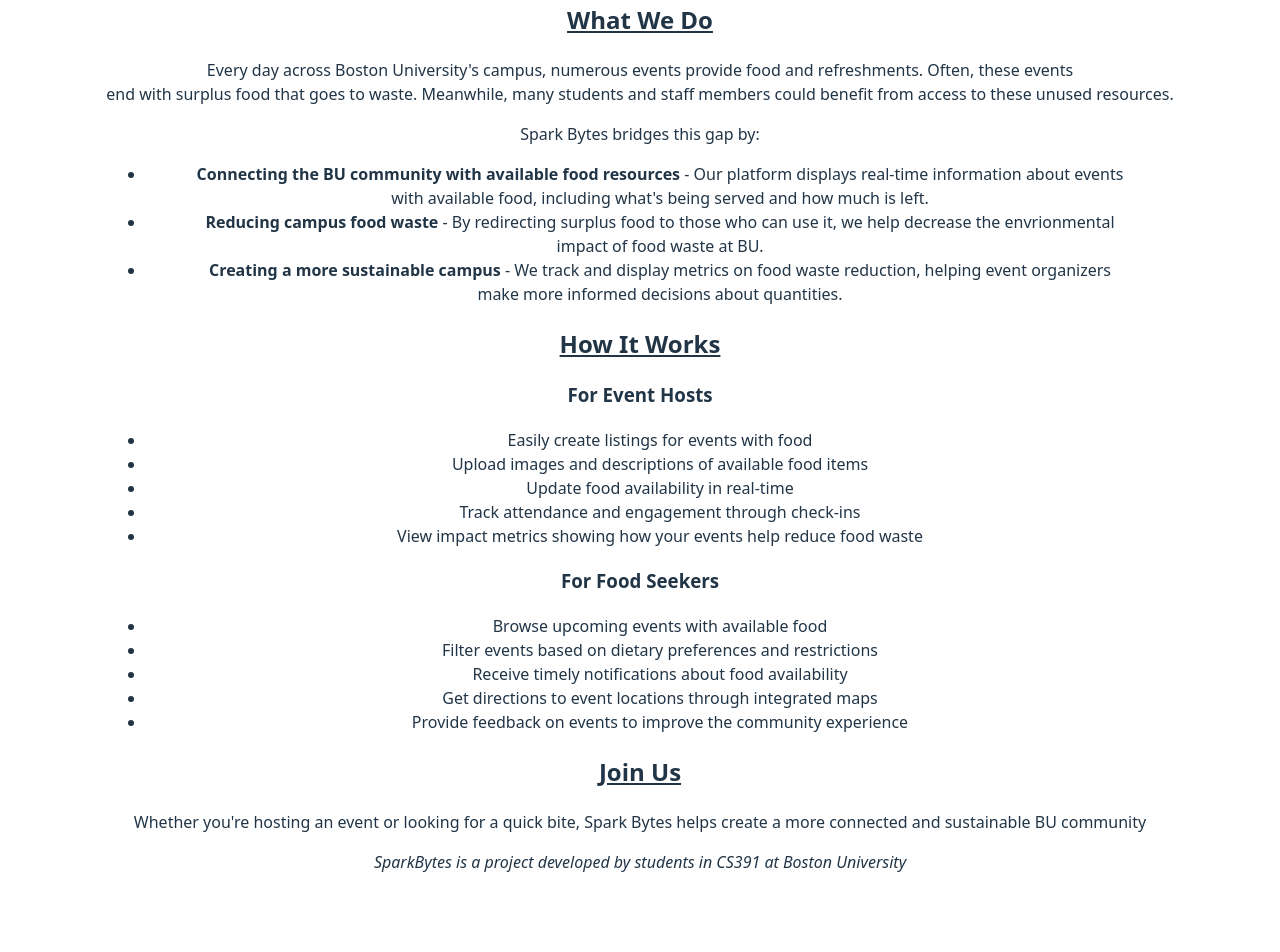
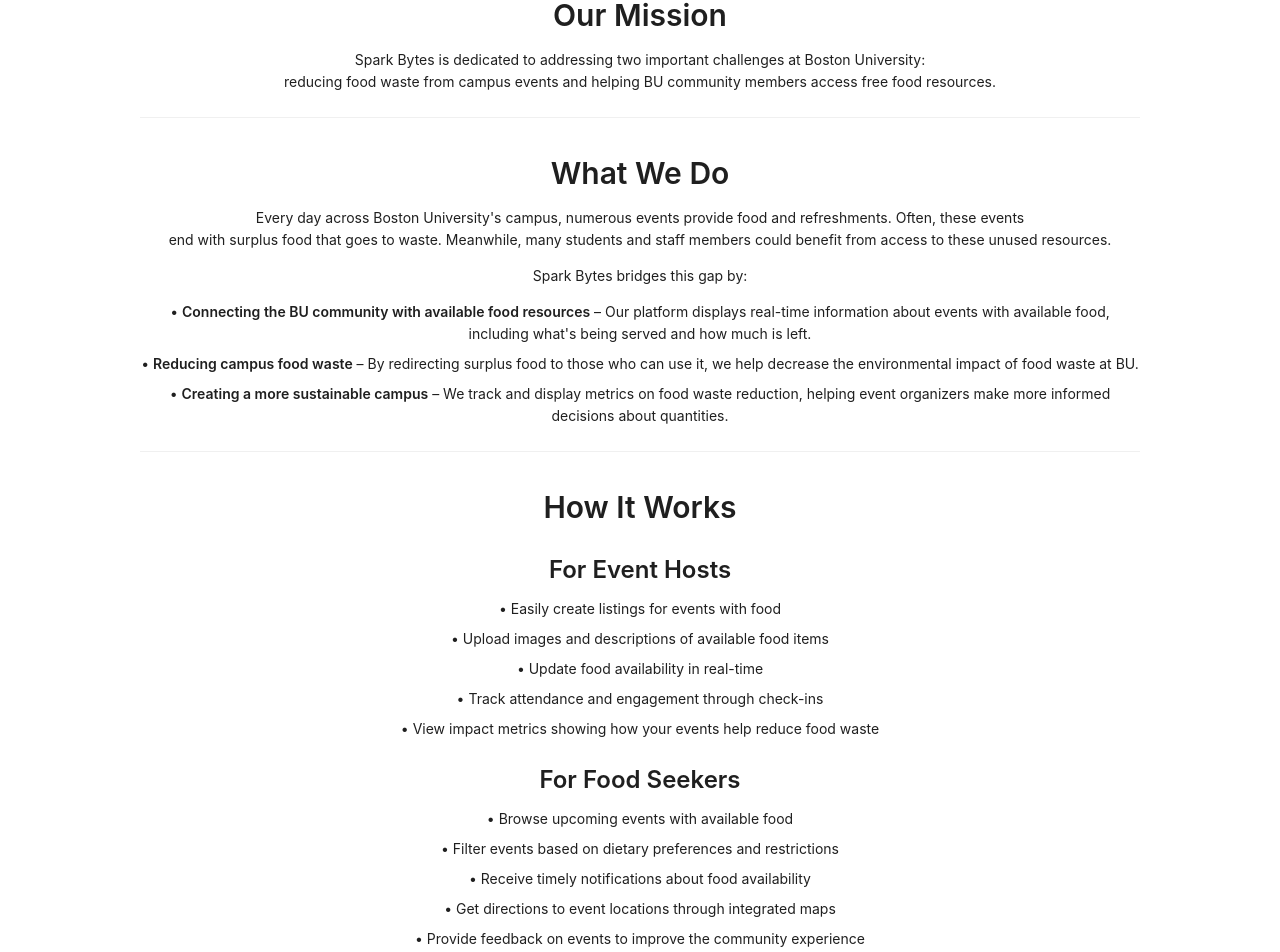
Before and after one commit to simransingh19/sparkbytes, a React (Vite) app: page /about in a window 1280 px wide. Shown: the part 279-1231 px from the top of the page. Before the commit the page ends 1201 px from the top, so only its background shows below. Built offline with nearby package versions, Linux system fonts and the light colour scheme.

Commit message:
Created Profile page, updated Contact page with placeholder email, and improved About page layout. Antd added as additional dependency.

```diff
--- a/package.json
+++ b/package.json
@@ -10,6 +10,7 @@
     "preview": "vite preview"
   },
   "dependencies": {
+    "antd": "^5.24.4",
     "react": "^19.0.0",
     "react-dom": "^19.0.0",
     "react-router-dom": "^7.3.0"
--- a/src/pages/About.tsx
+++ b/src/pages/About.tsx
@@ -1,67 +1,96 @@
 import React from 'react';
+import { Typography, Divider } from 'antd';
+
+const { Title, Paragraph, Text } = Typography;
 
 const About: React.FC = () => {
-    return (
-        <>
-            <h1>About Page</h1>
+  return (
+    <div
+      style={{
+        padding: '24px',
+        marginTop: '80px',
+        backgroundColor: '#fff',
+        color: '#000',
+        borderRadius: '8px',
+        maxWidth: '1000px',
+        margin: '80px auto 24px auto',
+      }}
+    >
+      <Typography style={{ color: '#000', textAlign: 'center' }}>
+        <Title>About Page</Title>
+        <Divider />
 
-            <h2><u>Our Mission</u></h2>
-            <p>
-            Spark Bytes is dedicated to addressing two important challenges at Boston University: <br />
-            reducing food waste from campus events and helping BU community members access free food resources
-            </p>
+        <Title level={2}>Our Mission</Title>
+        <Paragraph>
+          Spark Bytes is dedicated to addressing two important challenges at Boston University:
+          <br />
+          reducing food waste from campus events and helping BU community members access free food resources.
+        </Paragraph>
+        <Divider />
 
-            <h2><u>What We Do</u></h2>
-            <p>
-            Every day across Boston University's campus, numerous events provide food and refreshments. Often, these events <br />
-            end with surplus food that goes to waste. Meanwhile, many students and staff members could benefit from access to these unused resources.
-            </p>
+        <Title level={2}>What We Do</Title>
+        <Paragraph>
+          Every day across Boston University's campus, numerous events provide food and refreshments. Often, these events
+          <br />
+          end with surplus food that goes to waste. Meanwhile, many students and staff members could benefit from access to these unused resources.
+        </Paragraph>
+        <Paragraph>Spark Bytes bridges this gap by:</Paragraph>
+        <Paragraph style={{ margin: '8px 0' }}>
+          • <Text strong>Connecting the BU community with available food resources</Text> – Our platform displays real-time information about events with available food, including what's being served and how much is left.
+        </Paragraph>
+        <Paragraph style={{ margin: '8px 0' }}>
+          • <Text strong>Reducing campus food waste</Text> – By redirecting surplus food to those who can use it, we help decrease the environmental impact of food waste at BU.
+        </Paragraph>
+        <Paragraph style={{ margin: '8px 0' }}>
+          • <Text strong>Creating a more sustainable campus</Text> – We track and display metrics on food waste reduction, helping event organizers make more informed decisions about quantities.
+        </Paragraph>
+        <Divider />
 
-            <p>
-            Spark Bytes bridges this gap by: <br />
-            <ul>
-                <li>
-                    <b>Connecting the BU community with available food resources</b> - Our platform displays real-time information about events <br />
-                    with available food, including what's being served and how much is left.
-                </li>
-                <li>
-                    <b>Reducing campus food waste</b> - By redirecting surplus food to those who can use it, we help decrease the envrionmental <br />
-                    impact of food waste at BU.
-                </li>
-                <li>
-                    <b>Creating a more sustainable campus</b> - We track and display metrics on food waste reduction, helping event organizers  <br />
-                    make more informed decisions about quantities.
-                </li>
-            </ul>
-            </p>
+        <Title level={2}>How It Works</Title>
+        <Title level={3}>For Event Hosts</Title>
+        <Paragraph style={{ margin: '8px 0' }}>
+          • Easily create listings for events with food
+        </Paragraph>
+        <Paragraph style={{ margin: '8px 0' }}>
+          • Upload images and descriptions of available food items
+        </Paragraph>
+        <Paragraph style={{ margin: '8px 0' }}>
+          • Update food availability in real-time
+        </Paragraph>
+        <Paragraph style={{ margin: '8px 0' }}>
+          • Track attendance and engagement through check-ins
+        </Paragraph>
+        <Paragraph style={{ margin: '8px 0' }}>
+          • View impact metrics showing how your events help reduce food waste
+        </Paragraph>
+        <Title level={3} style={{ marginTop: '24px' }}>For Food Seekers</Title>
+        <Paragraph style={{ margin: '8px 0' }}>
+          • Browse upcoming events with available food
+        </Paragraph>
+        <Paragraph style={{ margin: '8px 0' }}>
+          • Filter events based on dietary preferences and restrictions
+        </Paragraph>
+        <Paragraph style={{ margin: '8px 0' }}>
+          • Receive timely notifications about food availability
+        </Paragraph>
+        <Paragraph style={{ margin: '8px 0' }}>
+          • Get directions to event locations through integrated maps
+        </Paragraph>
+        <Paragraph style={{ margin: '8px 0' }}>
+          • Provide feedback on events to improve the community experience
+        </Paragraph>
+        <Divider />
 
-            <h2><u>How It Works</u></h2>
-            <h3>For Event Hosts</h3>
-            <p>
-                <ul>
-                    <li>Easily create listings for events with food</li>
-                    <li>Upload images and descriptions of available food items</li>
-                    <li>Update food availability in real-time</li>
-                    <li>Track attendance and engagement through check-ins</li>
-                    <li>View impact metrics showing how your events help reduce food waste</li>
-                </ul>
-            </p>
-            <h3>For Food Seekers</h3>
-            <p>
-                <ul>
-                    <li>Browse upcoming events with available food</li>
-                    <li>Filter events based on dietary preferences and restrictions</li>
-                    <li>Receive timely notifications about food availability</li>
-                    <li>Get directions to event locations through integrated maps</li>
-                    <li>Provide feedback on events to improve the community experience</li>
-                </ul>
-            </p>
-
-            <h2><u>Join Us</u></h2>
-            <p>Whether you're hosting an event or looking for a quick bite, Spark Bytes helps create a more connected and sustainable BU community</p>
-            <p><i>SparkBytes is a project developed by students in CS391 at Boston University</i></p>
-        </>
-    );
+        <Title level={2}>Join Us</Title>
+        <Paragraph>
+          Whether you're hosting an event or looking for a quick bite, Spark Bytes helps create a more connected and sustainable BU community.
+        </Paragraph>
+        <Paragraph>
+          <i>SparkBytes is a project developed by students in CS391 at Boston University</i>
+        </Paragraph>
+      </Typography>
+    </div>
+  );
 };
 
 export default About;
--- a/src/pages/Contact.tsx
+++ b/src/pages/Contact.tsx
@@ -4,7 +4,7 @@ const Contact: React.FC = () => {
     return (
         <>
             <h1>Contact Page</h1>
-            <p></p>
+            <p>Contact us at <strong>sparkbites@bu.edu</strong></p>
         </>
     );
 };
--- a/src/pages/Profile.tsx
+++ b/src/pages/Profile.tsx
@@ -1,12 +1,21 @@
 import React from 'react';
+import { Card, Avatar, Typography } from 'antd';
+import { UserOutlined } from '@ant-design/icons';
+
+const { Title, Paragraph } = Typography;
 
 const Profile: React.FC = () => {
-    return (
-        <>
-            <h1>Profile Page</h1>
-            <p></p>
-        </>
-    );
+  return (
+    <div style={{ display: 'flex', justifyContent: 'center', marginTop: 50 }}>
+      <Card style={{ width: 300, textAlign: 'center' }}>
+        <Avatar size={64} icon={<UserOutlined />} style={{ marginBottom: 16 }} />
+        <Title level={3}>John Doe</Title>
+        <Paragraph>
+          Placeholder Profile Page
+        </Paragraph>
+      </Card>
+    </div>
+  );
 };
 
 export default Profile;
```
Also changed, not shown: 1 other file (tests, documents, lock files or other folders).
